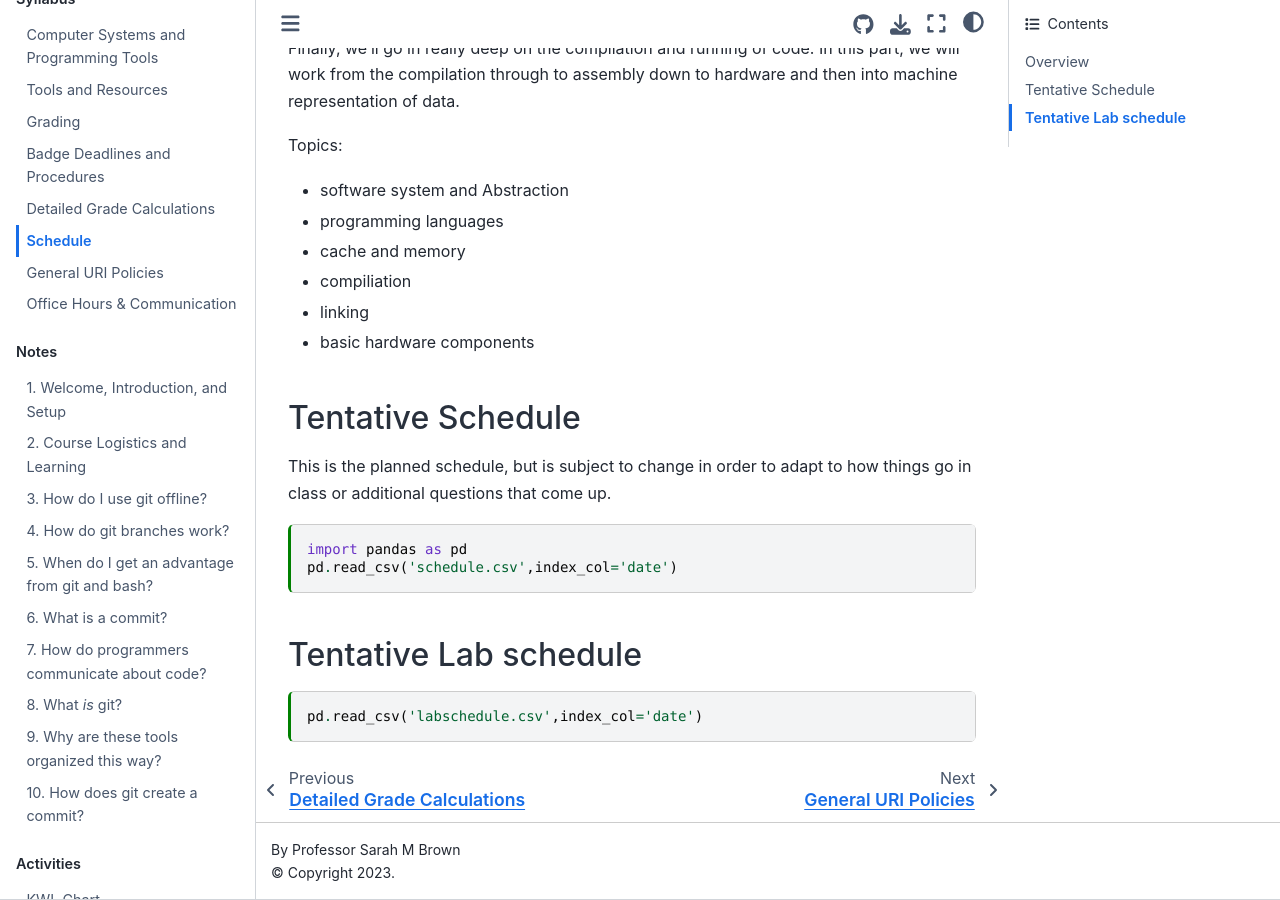
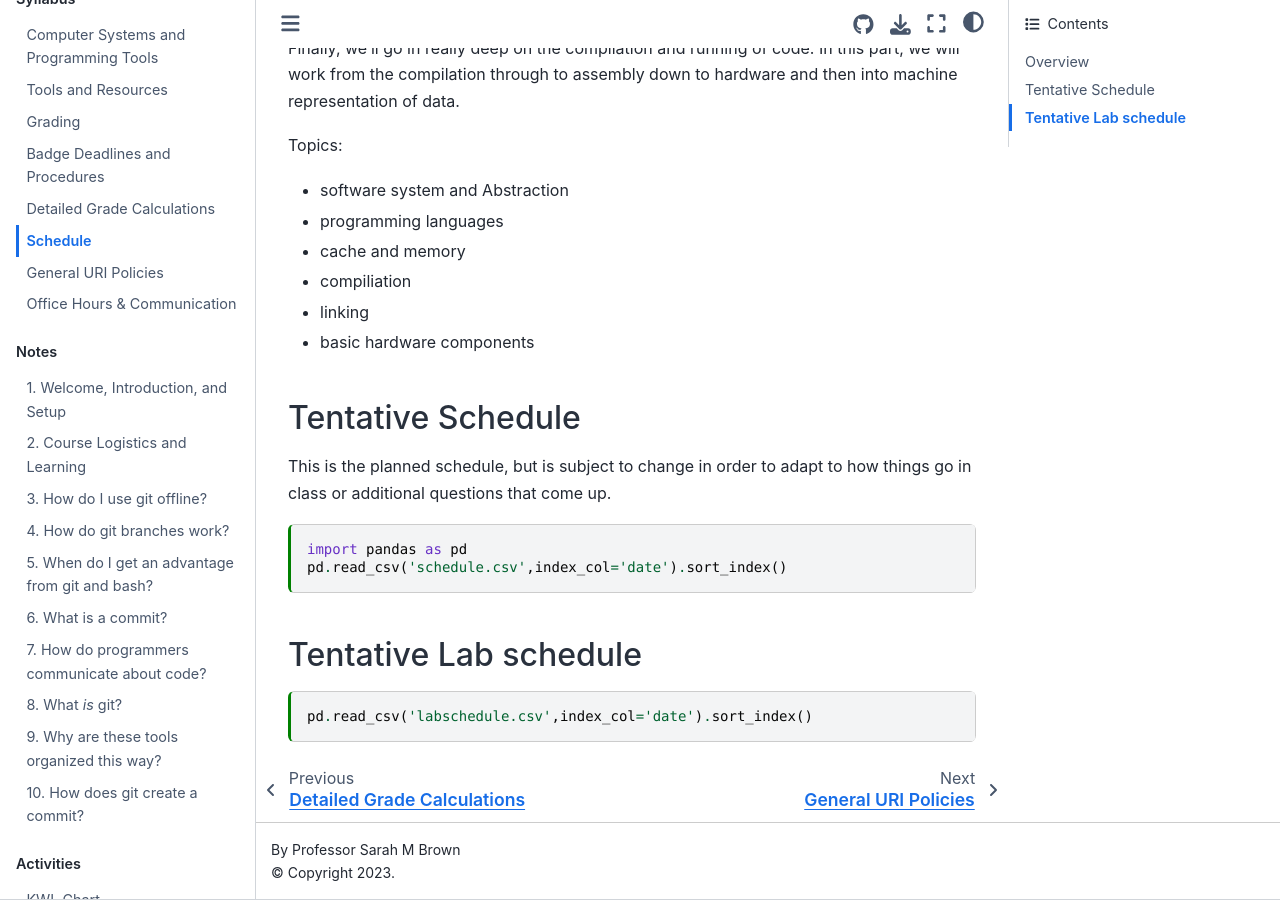
Before and after one commit to introcompsys/fall2023, a Jupyter Book: the page built from syllabus/schedule.md, in a window 1280 px wide and 900 px high, scrolled down 1093 px. Built offline with Jupyter Book 1.0.4 settings and Sphinx 7.4.7 and the Sphinx Book theme 1.1.4, drawn with Linux system fonts in a browser that asks for light colours; pages that are not in the unit, such as notebooks, are missing from menus.

Commit message:
update schedule

````diff
--- a/syllabus/schedule.md
+++ b/syllabus/schedule.md
@@ -92,11 +92,11 @@ This is the planned schedule, but is subject to change in order to adapt to how
 
 ```{code-cell} ipython
 import pandas as pd
-pd.read_csv('schedule.csv',index_col='date')
+pd.read_csv('schedule.csv',index_col='date').sort_index()
 ```
 
 ## Tentative Lab schedule
 
 ```{code-cell} ipython
-pd.read_csv('labschedule.csv',index_col='date')
+pd.read_csv('labschedule.csv',index_col='date').sort_index()
 ```
````
Also changed, not shown: 1 other file.
